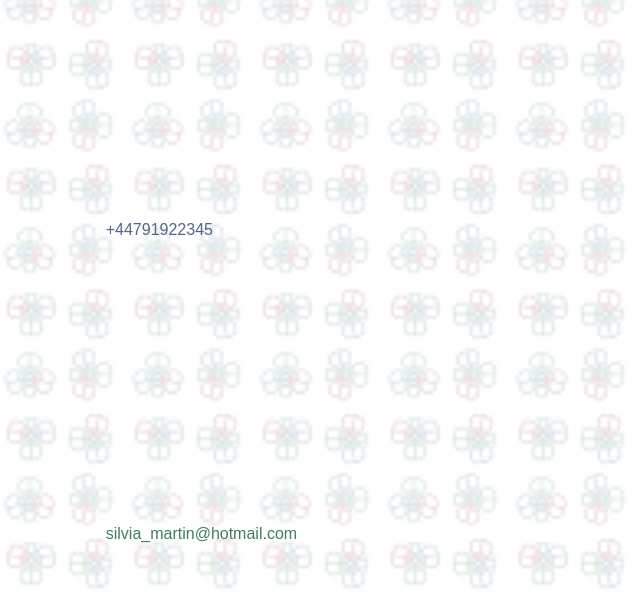
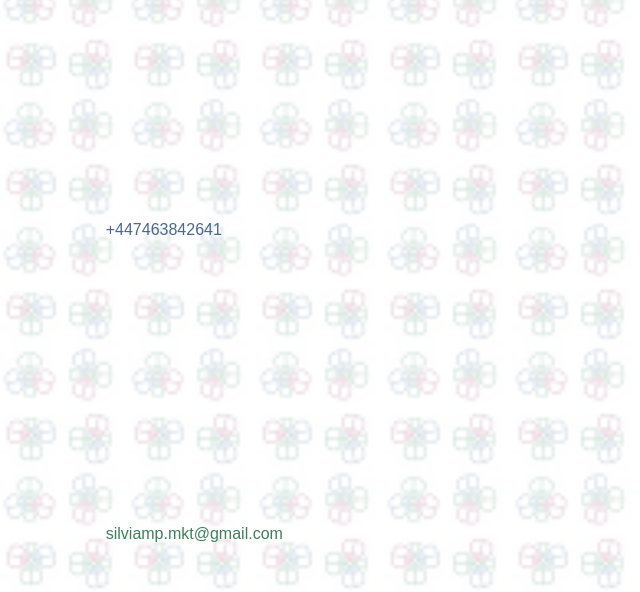
Before and after one commit to DeytaLevel39/trebole, a plain HTML site: page index.html in a window 1280 px wide. Shown: the part 181-773 px from the top of the page, 640-1280 px from the left. Drawn offline with nearby package versions, Linux system fonts and the light colour scheme.

Commit message:
Added in contact details

```diff
--- a/index.html
+++ b/index.html
@@ -13,8 +13,8 @@
     window.onload = function(){
       var name = "Silvia Martin";
       var jobtitle = "SEO Consultant";
-      var phone="+44791922345"
-      var email="silvia_martin@hotmail.com"
+      var phone="+447463842641"
+      var email="silviamp.mkt@gmail.com"
       var linkedin="https://www.linkedin.com/in/martinsilvia/"
       var url="http://www.trebole-marketing.com"
       var mailto="<a href=\"mailto:"+email+"\">"+email+"</a>"
```
